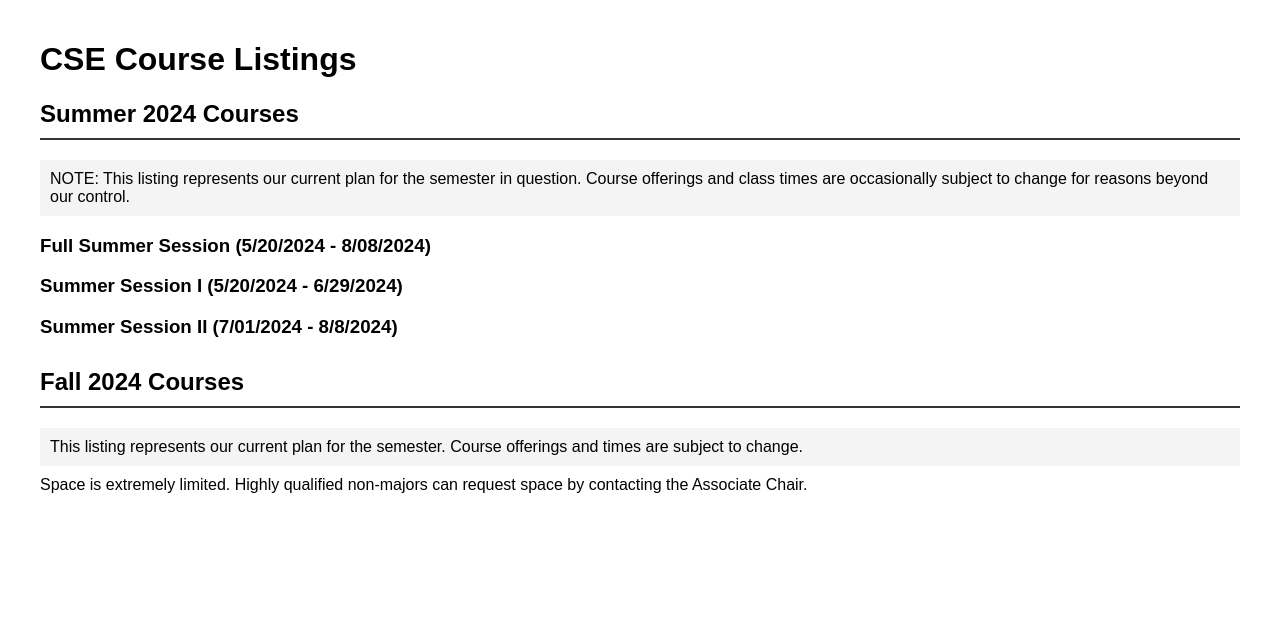
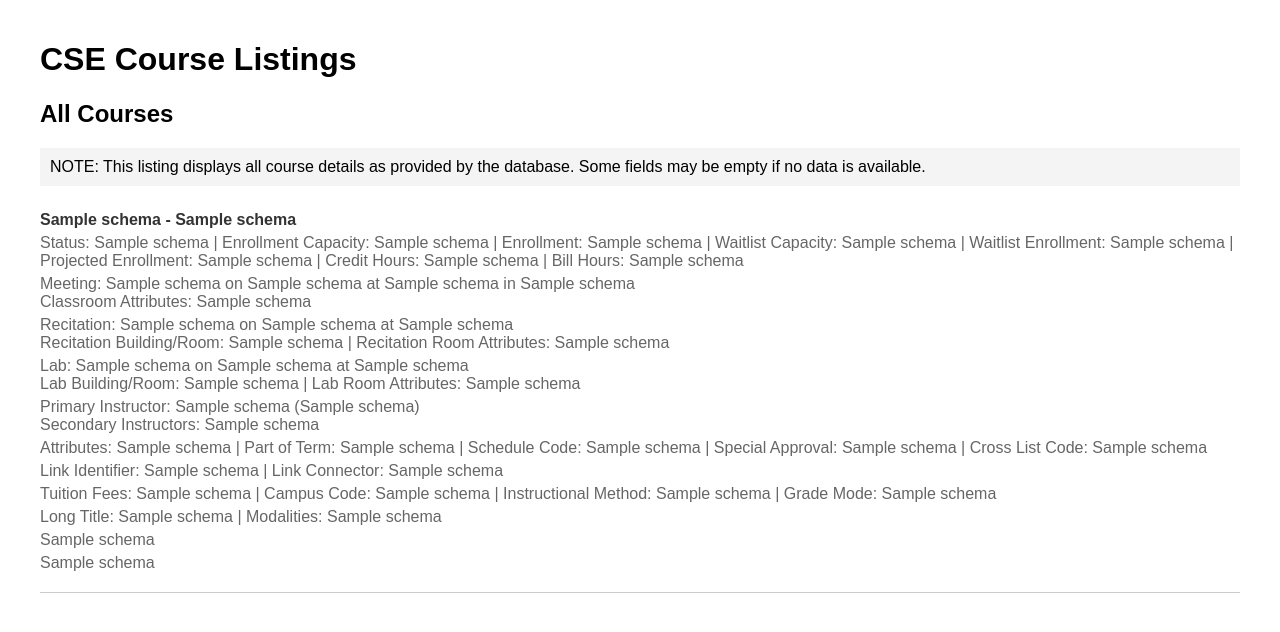
Before and after one commit to Sangeethm04/Unisource, a Flask app: page /courses in a window 1280 px wide. Shown: the top 632 px of the page. Run offline with Flask 3, Linux system fonts and the light colour scheme; a database or web service that is not in the repository returns one stand-in record (values such as "Sample title"); some libraries are stand-ins or nearby versions.

Commit message:
working changes

```diff
--- a/main.py
+++ b/main.py
@@ -1,13 +1,12 @@
 import os
 import psycopg2
 from dotenv import load_dotenv
-from flask import Flask, request, render_template, redirect, url_for, flash, abort, send_from_directory
+from flask import Flask, render_template, redirect, url_for
 
 # Load environment variables from .env file
 load_dotenv()
 
-
-# loading database credentials from environment variables
+# Loading database credentials from environment variables
 db_name = os.getenv("DB_NAME")
 db_user = os.getenv("DB_USERNAME")
 db_password = os.getenv("DB_PASSWORD")
@@ -15,7 +14,6 @@ db_host = os.getenv("DB_HOST")
 db_port = os.getenv("DB_PORT")
 
 try:
-    # adding db connection
     print(f"DB_HOST: {db_host}")
     print(f"DB_PORT: {db_port}")
     print(f"DB_NAME: {db_name}")
@@ -28,42 +26,76 @@ try:
         host=db_host,
         port=db_port
     )
-
     print("Connection to the database was successful!")
-
 except Exception as e:
     print("Failed to connect to the database.")
     print(f"Error: {e}")
 
+app = Flask(__name__)
 
-app = Flask(__name__)
 @app.route("/courses")
 def courses():
     print("Courses route accessed.")
 
     cursor = connection.cursor()
-    cursor.execute("SELECT * FROM my_schema.coursesNew")
-    coursesfetched = cursor.fetchall()
-
-    print("Fetched Data:", coursesfetched)  # Debugging
+    # Query the new courses table (adjust the schema/table name as needed)
+    cursor.execute("SELECT * FROM my_schema.courses")
+    courses_fetched = cursor.fetchall()
+    print("Fetched Data:", courses_fetched)
 
     courses_list = []
-    for row in coursesfetched:
+    for row in courses_fetched:
         courses_list.append({
-            "code": row[1],  # Course code
-            "name": row[2],  # Course name
-            "schedule": row[3],  # Course schedule
-            "professor": row[4],  # Professor
-            "description": row[5],  # Course description
-            "prerequisites": row[6],  # Prerequisites
-            "semester": row[7],  # Semester (e.g., Summer2024)
-            "session_type": row[8]  # Session Type (e.g., Full, SessionI, SessionII)
+            "CRN": row[0],
+            "Course": row[1],
+            "Course_Title": row[2],
+            "Status": row[3],
+            "Enrollment_Capacity": row[4],
+            "Enrollment": row[5],
+            "Waitlist_Capacity": row[6],
+            "Waitlist_Enrollment": row[7],
+            "Projected_Enrl": row[8],
+            "Meeting_Desc": row[9],
+            "Days": row[10],
+            "Time": row[11],
+            "BldgRoom": row[12],
+            "Class_Room_Attributes": row[13],
+            "Rec_Mtg_Desc": row[14],
+            "Recitation_Days": row[15],
+            "Recitation_Time": row[16],
+            "Recitation_BldgRoom": row[17],
+            "Rec_Room_Attributes": row[18],
+            "Lab_Mtg_Desc": row[19],
+            "Lab_Days": row[20],
+            "Lab_Time": row[21],
+            "Lab_BldgRoom": row[22],
+            "Lab_Room_Attributes": row[23],
+            "Credit_Hours": row[24],
+            "Bill_Hours": row[25],
+            "Primary_Instructor": row[26],
+            "Primary_Instructor_LIN": row[27],
+            "Secondary_Instructors": row[28],
+            "Attributes": row[29],
+            "Part_of_Term": row[30],
+            "Schedule_Code": row[31],
+            "Special_Approval": row[32],
+            "Cross_List_Code": row[33],
+            "Link_Identifier": row[34],
+            "Link_Connector": row[35],
+            "Tuition_Fees": row[36],
+            "Campus_Code": row[37],
+            "Instructional_Method": row[38],
+            "Grade_Mode": row[39],
+            "Long_Title": row[40],
+            "Modalities": row[41],
+            "Long_Text": row[42],
+            "Short_Text": row[43]
         })
 
-    print("Corrected Courses List:", courses_list)  # Debugging
-
+    print("Courses List:", courses_list)
     cursor.close()
     return render_template("courses.html", courses=courses_list)
+
 @app.route("/")
 def home():
     return redirect(url_for("courses"))
--- a/templates/courses.html
+++ b/templates/courses.html
@@ -4,144 +4,140 @@
     <meta charset="UTF-8">
     <title>CSE Courses</title>
     <style>
-        body { font-family: Arial, sans-serif; max-width: 1200px; margin: 0 auto; padding: 20px; }
-        .course-section { margin-bottom: 30px; }
-        .course-section h2 { border-bottom: 2px solid #333; padding-bottom: 10px; }
-        .course { border-bottom: 1px solid #ccc; padding: 15px 0; }
-        .course-title { font-weight: bold; color: #333; }
-        .course-details { color: #666; }
-        .disclaimer { background-color: #f4f4f4; padding: 10px; margin: 10px 0; }
-        a { color: #1b75bc; }
+        body {
+            font-family: Arial, sans-serif;
+            max-width: 1200px;
+            margin: 0 auto;
+            padding: 20px;
+        }
+        .course-section {
+            margin-bottom: 30px;
+        }
+        .course {
+            border-bottom: 1px solid #ccc;
+            padding: 15px 0;
+        }
+        .course-title {
+            font-weight: bold;
+            color: #333;
+        }
+        .course-details, .course-schedule, .course-recitation,
+        .course-lab, .course-instructor, .course-extra,
+        .course-links, .course-tuition, .course-titles,
+        .course-description, .course-short {
+            color: #666;
+            margin: 5px 0;
+        }
+        .disclaimer {
+            background-color: #f4f4f4;
+            padding: 10px;
+            margin: 10px 0;
+        }
+        a {
+            color: #1b75bc;
+        }
     </style>
 </head>
 <body>
     <h1>CSE Course Listings</h1>
 
-    <!-- ====================== SUMMER 2024 ============================= -->
+    <!-- All Courses Section -->
     <div class="course-section">
-        <h2>Summer 2024 Courses</h2>
+        <h2>All Courses</h2>
         <div class="disclaimer">
-            NOTE: This listing represents our current plan for the semester in question.
-            Course offerings and class times are occasionally subject to change for reasons beyond our control.
+            NOTE: This listing displays all course details as provided by the database.
+            Some fields may be empty if no data is available.
         </div>
 
-        <!-- ========== Full Summer Session ========== -->
-        <h3>Full Summer Session (5/20/2024 - 8/08/2024)</h3>
         {% for course in courses %}
-            {% if course.semester == "Summer2024" and course.session_type == "Full" %}
-                <div class="course">
-                    <div class="course-title">
-                        {{ course.code }} {{ course.name }}
-                    </div>
-                    <div class="course-details">
-                        {{ course.schedule }}, {{ course.professor }}
-                    </div>
-                    <div class="course-description">
-                        {{ course.description }}
-                    </div>
-                    {% if course.prerequisites %}
-                        <div class="course-prereq">
-                            Prerequisites:
-                            <a href="#">
-                                {{ course.prerequisites }}
-                            </a>
-                        </div>
-                    {% endif %}
+            <div class="course">
+                <!-- Basic Course Info -->
+                <div class="course-title">
+                    {{ course.Course }} - {{ course.Course_Title }}
                 </div>
-            {% endif %}
-        {% endfor %}
+                <div class="course-details">
+                    Status: {{ course.Status }} |
+                    Enrollment Capacity: {{ course.Enrollment_Capacity }} |
+                    Enrollment: {{ course.Enrollment }} |
+                    Waitlist Capacity: {{ course.Waitlist_Capacity }} |
+                    Waitlist Enrollment: {{ course.Waitlist_Enrollment }} |
+                    Projected Enrollment: {{ course.Projected_Enrl }} |
+                    Credit Hours: {{ course.Credit_Hours }} |
+                    Bill Hours: {{ course.Bill_Hours }}
+                </div>
 
-        <!-- ========== Summer Session I ========== -->
-        <h3>Summer Session I (5/20/2024 - 6/29/2024)</h3>
-        {% for course in courses %}
-            {% if course.semester == "Summer2024" and course.session_type == "SessionI" %}
-                <div class="course">
-                    <div class="course-title">
-                        {{ course.code }} {{ course.name }}
-                    </div>
-                    <div class="course-details">
-                        {{ course.schedule }}, {{ course.professor }}
-                    </div>
-                    <div class="course-description">
-                        {{ course.description }}
-                    </div>
-                    {% if course.prerequisites %}
-                        <div class="course-prereq">
-                            Prerequisites:
-                            <a href="#">
-                                {{ course.prerequisites }}
-                            </a>
-                        </div>
-                    {% endif %}
+                <!-- Meeting & Location Info -->
+                <div class="course-schedule">
+                    Meeting: {{ course.Meeting_Desc }}
+                    {% if course.Days %} on {{ course.Days }} {% endif %}
+                    {% if course.Time %} at {{ course.Time }} {% endif %}
+                    {% if course.BldgRoom %} in {{ course.BldgRoom }} {% endif %}<br>
+                    Classroom Attributes: {{ course.Class_Room_Attributes }}
                 </div>
-            {% endif %}
-        {% endfor %}
 
-        <!-- ========== Summer Session II ========== -->
-        <h3>Summer Session II (7/01/2024 - 8/8/2024)</h3>
-        {% for course in courses %}
-            {% if course.semester == "Summer2024" and course.session_type == "SessionII" %}
-                <div class="course">
-                    <div class="course-title">
-                        {{ course.code }} {{ course.name }}
-                    </div>
-                    <div class="course-details">
-                        {{ course.schedule }}, {{ course.professor }}
-                    </div>
-                    <div class="course-description">
-                        {{ course.description }}
-                    </div>
-                    {% if course.prerequisites %}
-                        <div class="course-prereq">
-                            Prerequisites:
-                            <a href="#">
-                                {{ course.prerequisites }}
-                            </a>
-                        </div>
-                    {% endif %}
+                <!-- Recitation Info -->
+                <div class="course-recitation">
+                    Recitation: {{ course.Rec_Mtg_Desc }}
+                    {% if course.Recitation_Days %} on {{ course.Recitation_Days }} {% endif %}
+                    {% if course.Recitation_Time %} at {{ course.Recitation_Time }} {% endif %}<br>
+                    Recitation Building/Room: {{ course.Recitation_BldgRoom }} |
+                    Recitation Room Attributes: {{ course.Rec_Room_Attributes }}
                 </div>
-            {% endif %}
+
+                <!-- Lab Info -->
+                <div class="course-lab">
+                    Lab: {{ course.Lab_Mtg_Desc }}
+                    {% if course.Lab_Days %} on {{ course.Lab_Days }} {% endif %}
+                    {% if course.Lab_Time %} at {{ course.Lab_Time }} {% endif %}<br>
+                    Lab Building/Room: {{ course.Lab_BldgRoom }} |
+                    Lab Room Attributes: {{ course.Lab_Room_Attributes }}
+                </div>
+
+                <!-- Instructors -->
+                <div class="course-instructor">
+                    Primary Instructor: {{ course.Primary_Instructor }}
+                    {% if course.Primary_Instructor_LIN %} ({{ course.Primary_Instructor_LIN }}){% endif %}<br>
+                    Secondary Instructors: {{ course.Secondary_Instructors }}
+                </div>
+
+                <!-- Additional Attributes -->
+                <div class="course-extra">
+                    Attributes: {{ course.Attributes }} |
+                    Part of Term: {{ course.Part_of_Term }} |
+                    Schedule Code: {{ course.Schedule_Code }} |
+                    Special Approval: {{ course.Special_Approval }} |
+                    Cross List Code: {{ course.Cross_List_Code }}
+                </div>
+
+                <!-- Link Information -->
+                <div class="course-links">
+                    Link Identifier: {{ course.Link_Identifier }} |
+                    Link Connector: {{ course.Link_Connector }}
+                </div>
+
+                <!-- Tuition & Campus Info -->
+                <div class="course-tuition">
+                    Tuition Fees: {{ course.Tuition_Fees }} |
+                    Campus Code: {{ course.Campus_Code }} |
+                    Instructional Method: {{ course.Instructional_Method }} |
+                    Grade Mode: {{ course.Grade_Mode }}
+                </div>
+
+                <!-- Titles & Modalities -->
+                <div class="course-titles">
+                    Long Title: {{ course.Long_Title }} |
+                    Modalities: {{ course.Modalities }}
+                </div>
+
+                <!-- Detailed and Short Descriptions -->
+                <div class="course-description">
+                    {{ course.Long_Text }}
+                </div>
+                <div class="course-short">
+                    {{ course.Short_Text }}
+                </div>
+            </div>
         {% endfor %}
     </div>
-
-    <!-- ====================== FALL 2024 ============================== -->
-    <div class="course-section">
-        <h2>Fall 2024 Courses</h2>
-        <!-- Example disclaimers (you could store these in your DB or keep them static) -->
-        <div class="disclaimer">
-            This listing represents our current plan for the semester.
-            Course offerings and times are subject to change.
-        </div>
-        <div class="non-major-info">
-            Space is extremely limited. Highly qualified non-majors can request space by contacting the Associate Chair.
-        </div>
-
-        <!-- Loop over all Fall 2024 courses -->
-        {% for course in courses %}
-            {% if course.semester == "Fall2024" %}
-                <div class="course">
-                    <div class="course-title">
-                        {{ course.code }} {{ course.name }}
-                    </div>
-                    <div class="course-details">
-                        {{ course.schedule }}, {{ course.professor }}
-                    </div>
-                    <div class="course-description">
-                        {{ course.description }}
-                    </div>
-                    {% if course.prerequisites %}
-                        <div class="course-prereq">
-                            Prerequisites: {{ course.prerequisites }}
-                        </div>
-                    {% endif %}
-                    <!--
-                      If you have special recitation data, you'd add a nested loop or something similar here
-                      to display recitation info
-                    -->
-                </div>
-            {% endif %}
-        {% endfor %}
-    </div>
-
 </body>
 </html>
```
